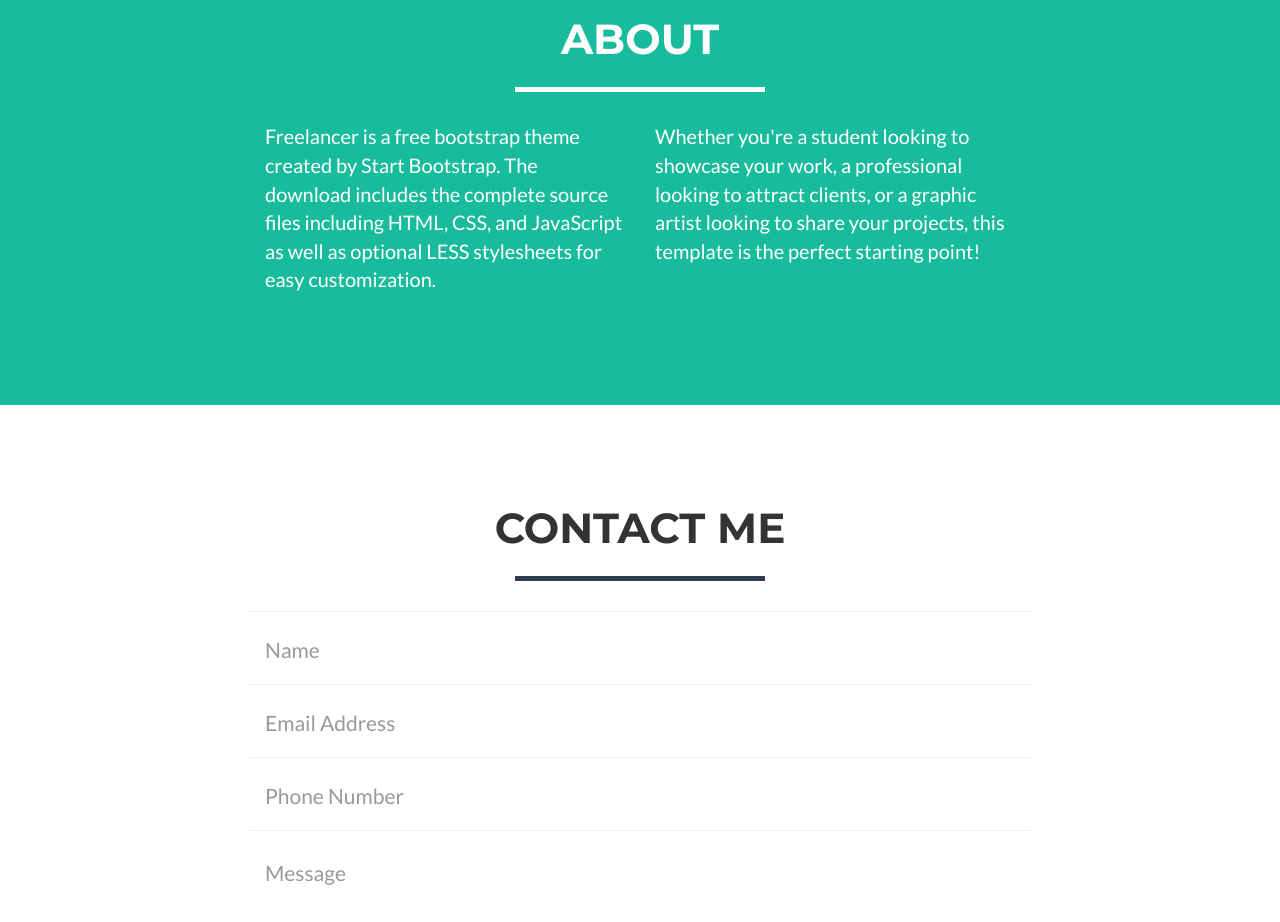
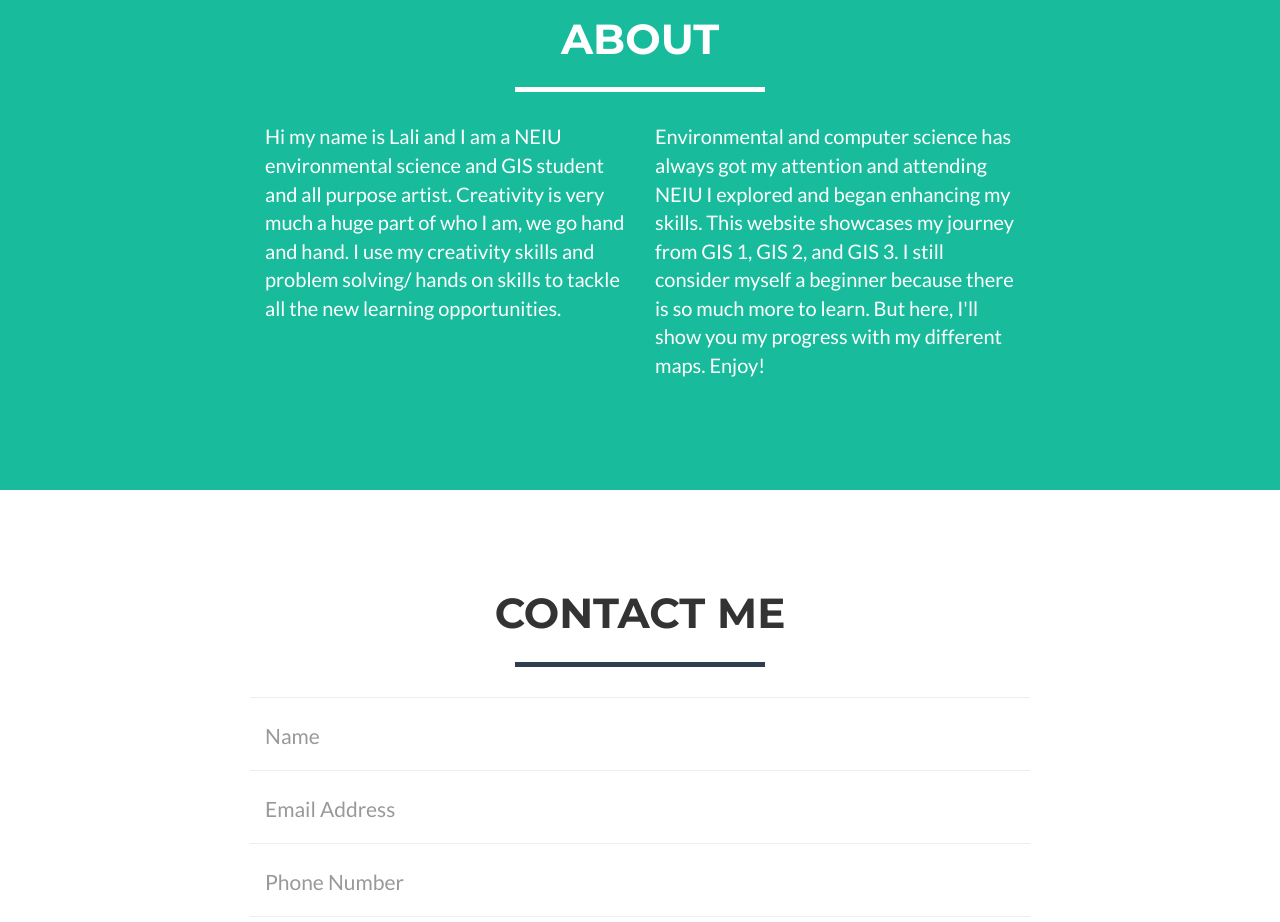
Before and after one commit to citlalli17/citlalli17.github.io, a website: page index.html in a window 1280 px wide. Shown: the part 1500-2422 px from the top of the page. Drawn offline with nearby package versions, Linux system fonts and the light colour scheme.

Commit message:
wrote in about me
some stuff about me n the website

```diff
--- a/index.html
+++ b/index.html
@@ -167,10 +167,10 @@
             </div>
             <div class="row">
                 <div class="col-lg-4 col-lg-offset-2">
-                    <p>Freelancer is a free bootstrap theme created by Start Bootstrap. The download includes the complete source files including HTML, CSS, and JavaScript as well as optional LESS stylesheets for easy customization.</p>
+                    <p>Hi my name is Lali and I am a NEIU environmental science and GIS student and all purpose artist. Creativity is very much a huge part of who I am, we go hand and hand. I use my creativity skills and problem solving/ hands on skills to tackle all the new learning opportunities.</p>
                 </div>
                 <div class="col-lg-4">
-                    <p>Whether you're a student looking to showcase your work, a professional looking to attract clients, or a graphic artist looking to share your projects, this template is the perfect starting point!</p>
+                    <p>Environmental and computer science has always got my attention and attending NEIU I explored and began enhancing my skills. This website showcases my journey from GIS 1, GIS 2, and GIS 3. I still consider myself a beginner because there is so much more to learn. But here, I'll show you my progress with my different maps. Enjoy!</p>
                 </div>
                 <div class="col-lg-8 col-lg-offset-2 text-center">
                     <!--<a href="#" class="btn btn-lg btn-outline"> -->
```
